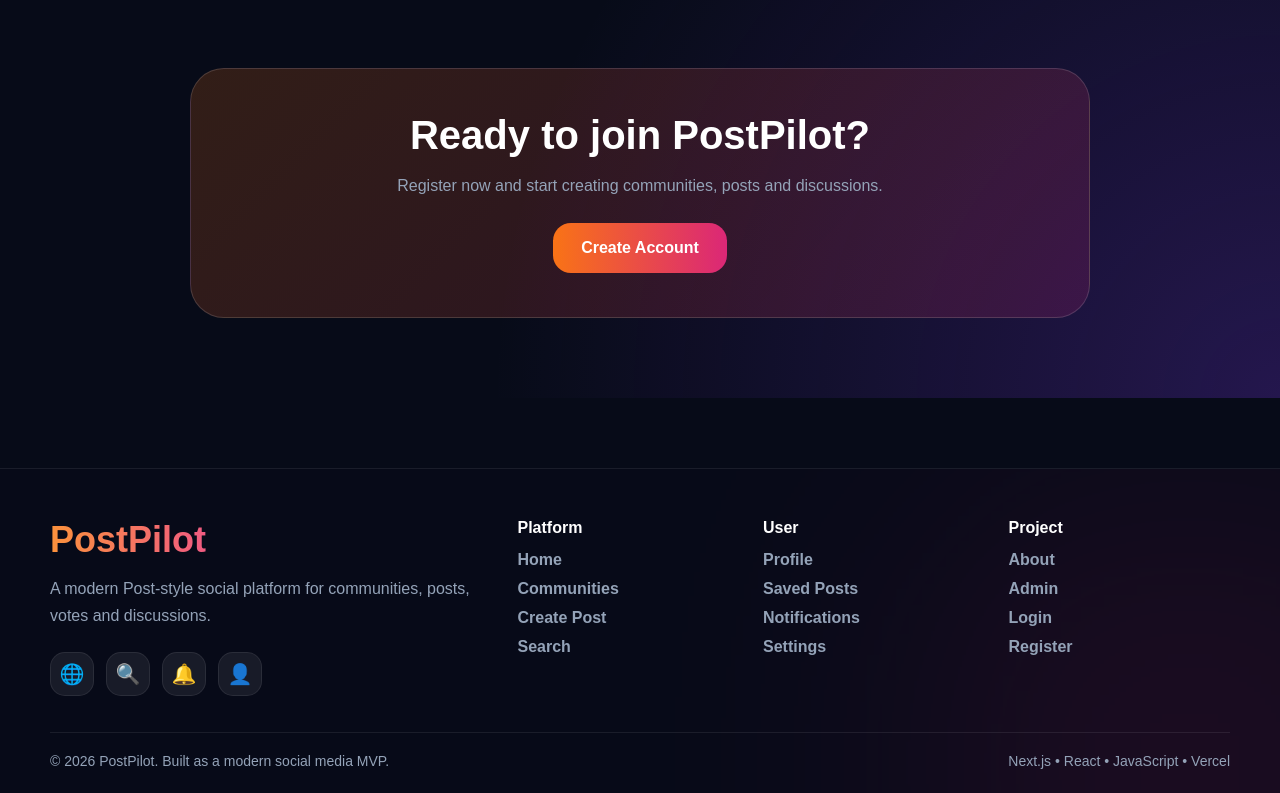
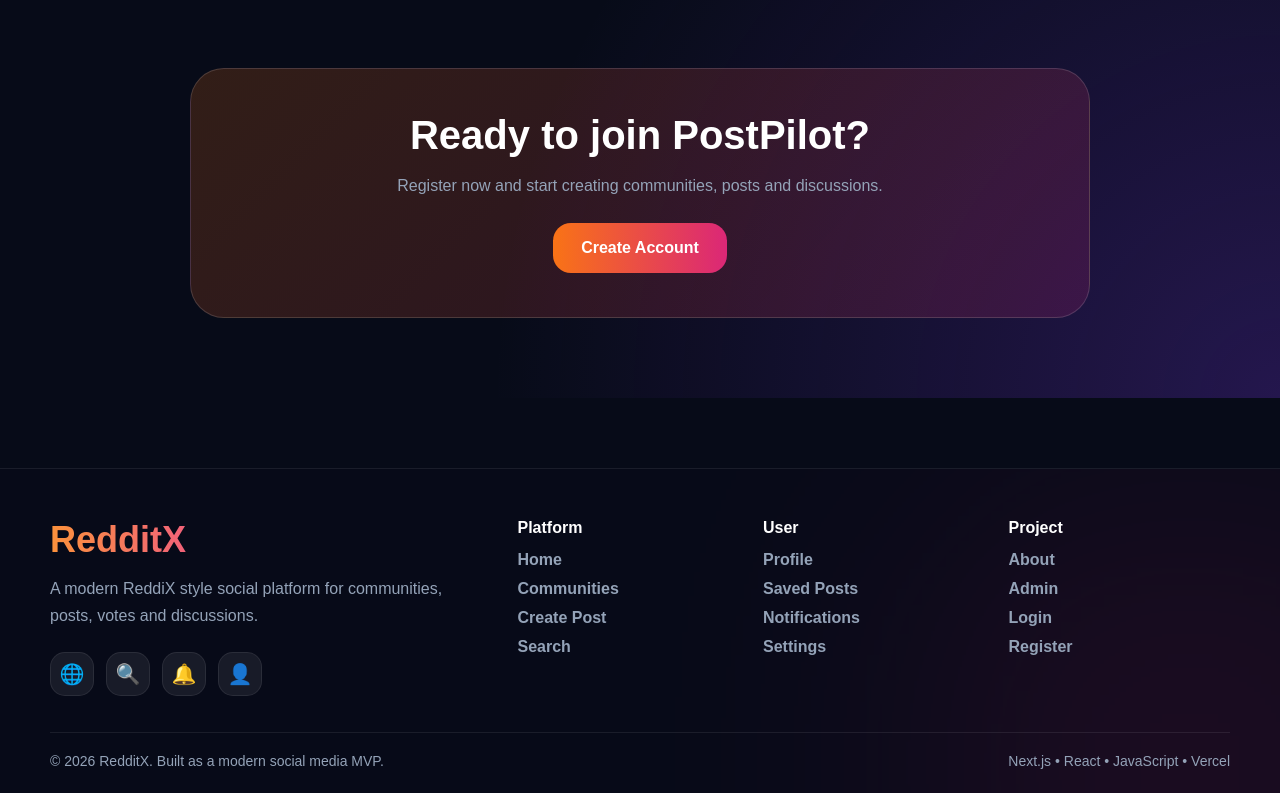
Before and after one commit to Kesarkarale/reddit-clone, a Next.js app: page / in a window 1280 px wide. Shown: the part 1539-2332 px from the top of the page. Built offline with nearby package versions, Linux system fonts and the light colour scheme.

Commit message:
Update Footer.js

```diff
--- a/components/Footer.js
+++ b/components/Footer.js
@@ -5,10 +5,10 @@ export default function Footer() {
 
       <div style={content}>
         <div style={brandBox}>
-          <h2 style={logo}>PostPilot</h2>
+          <h2 style={logo}>RedditX</h2>
 
           <p style={text}>
-            A modern Post-style social platform for communities, posts,
+            A modern ReddiX style social platform for communities, posts,
             votes and discussions.
           </p>
 
@@ -48,7 +48,7 @@ export default function Footer() {
       </div>
 
       <div style={bottom}>
-        <p style={copy}>© 2026 PostPilot. Built as a modern social media MVP.</p>
+        <p style={copy}>© 2026 RedditX. Built as a modern social media MVP.</p>
         <p style={copy}>Next.js • React • JavaScript • Vercel</p>
       </div>
     </footer>
```
